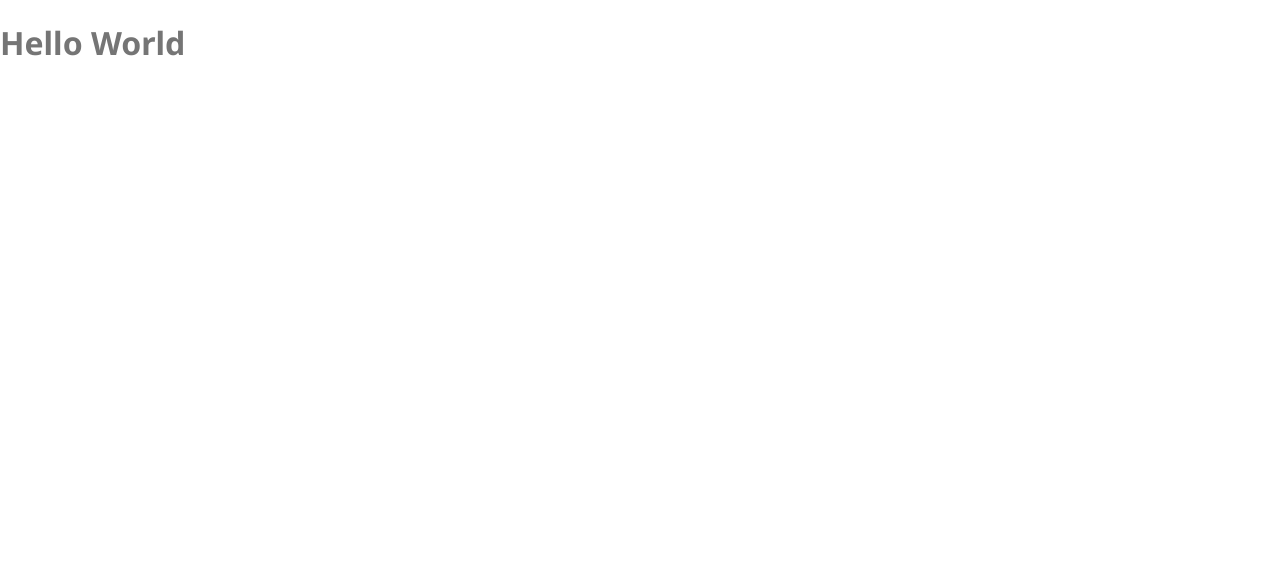
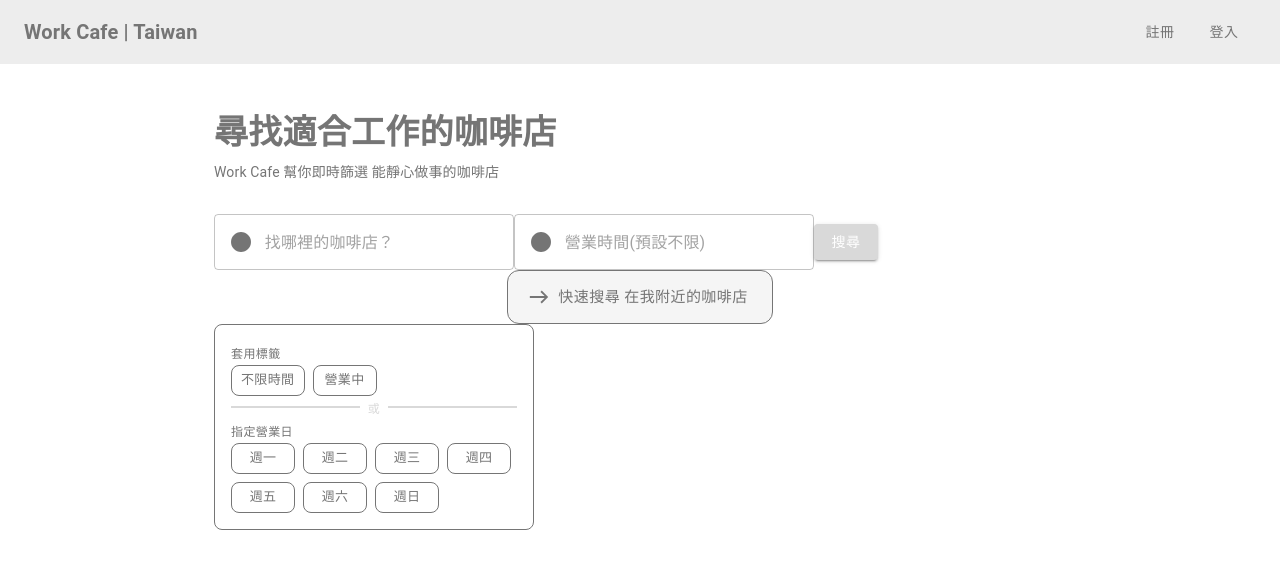
Before and after one commit to j606888/work-cafe-next, a Next.js app: page / in a window 1280 px wide. Shown: the top 568 px of the page. Built offline with nearby package versions, Linux system fonts and the light colour scheme.

Commit message:
✨ Add TimeSelector

```diff
--- /dev/null
+++ b/components/Button.js
@@ -0,0 +1,11 @@
+import * as React from "react"
+import MuiButton from "@mui/material/Button"
+import EastIcon from "@mui/icons-material/East"
+
+export default function Button() {
+  return (
+    <MuiButton variant="outlined" startIcon={<EastIcon />} size="large" sx={{ borderRadius: 3, paddingX: 3, paddingY: 1.6, backgroundColor: '#F5F5F5', color: '#757575', borderColor: '#757575'}}>
+      快速搜尋 在我附近的咖啡店
+    </MuiButton>
+  )
+}
--- /dev/null
+++ b/components/Navbar.js
@@ -0,0 +1,28 @@
+import * as React from "react"
+import AppBar from "@mui/material/AppBar"
+import Box from "@mui/material/Box"
+import Toolbar from "@mui/material/Toolbar"
+import Typography from "@mui/material/Typography"
+import Button from "@mui/material/Button"
+
+export default function Navbar() {
+  return (
+    <Box sx={{ flexGrow: 1 }}>
+      <AppBar
+        position="static"
+        sx={{ backgroundColor: "#EDEDED", color: "#757575" }}
+        elevation={0}
+      >
+        <Toolbar>
+          <Typography variant="h6" component="div" sx={{ flexGrow: 1 }} fontWeight="bold">
+            Work Cafe | Taiwan
+          </Typography>
+          <Box>
+            <Button color="inherit">註冊</Button>
+            <Button color="inherit">登入</Button>
+          </Box>
+        </Toolbar>
+      </AppBar>
+    </Box>
+  )
+}
--- /dev/null
+++ b/components/TimeSelector/Button.js
@@ -0,0 +1,14 @@
+import styled from "@emotion/styled"
+import MuiButton from "@mui/material/Button"
+
+const ColorButton = styled(MuiButton)(({ theme }) => ({
+  color: '#757575',
+  borderRadius: 8,
+  borderColor: '#757575',
+}))
+
+const Button = ({ children }) => {
+  return <ColorButton variant="outlined" size="small">{children}</ColorButton>
+}
+
+export default Button
--- /dev/null
+++ b/components/TimeSelector/SplitLine.js
@@ -0,0 +1,25 @@
+import { Box, Grid, Typography } from '@mui/material'
+import React from 'react'
+
+const SplitLine = () => {
+  return (
+    <Grid container alignItems="center" justifyContent="center" spacing={0.5}>
+      <Grid item xs={5.5}>
+        <Box sx={{ height: 1, border: 0.5, color: "#D9D9D9" }} />
+      </Grid>
+      <Grid item xs={1} sx={{ textAlign: "center" }}>
+        <Typography
+          sx={{ color: "#D9D9D9", textAlign: "center" }}
+          variant="caption"
+        >
+          或
+        </Typography>
+      </Grid>
+      <Grid item xs={5.5}>
+        <Box sx={{ height: 1, border: 0.5, color: "#D9D9D9" }} />
+      </Grid>
+    </Grid>
+  )
+}
+
+export default SplitLine
--- /dev/null
+++ b/components/TimeSelector/index.js
@@ -0,0 +1,37 @@
+import { Box, Grid, Stack, Typography } from "@mui/material"
+import React from "react"
+import Button from "./Button"
+import SplitLine from "./SplitLine"
+
+const TimeSelector = () => {
+  return (
+    <Box
+      sx={{
+        width: "320px",
+        border: 1,
+        borderRadius: 2,
+        borderColor: "#757575",
+        padding: 2,
+      }}
+    >
+      <Typography variant="caption">套用標籤</Typography>
+      <Stack direction="row" spacing={1}>
+        <Button>不限時間</Button>
+        <Button>營業中</Button>
+      </Stack>
+      <SplitLine />
+      <Typography variant="caption">指定營業日</Typography>
+      <Grid container spacing={1}>
+        <Grid item><Button>週一</Button></Grid>
+        <Grid item><Button>週二</Button></Grid>
+        <Grid item><Button>週三</Button></Grid>
+        <Grid item><Button>週四</Button></Grid>
+        <Grid item><Button>週五</Button></Grid>
+        <Grid item><Button>週六</Button></Grid>
+        <Grid item><Button>週日</Button></Grid>
+      </Grid>
+    </Box>
+  )
+}
+
+export default TimeSelector
--- a/pages/index.js
+++ b/pages/index.js
@@ -1,5 +1,28 @@
+import Button from "@/components/Button"
+import Navbar from "@/components/Navbar"
+import SearchBar from "@/components/SearchBar"
+import TimeSelector from "@/components/TimeSelector"
+import { Box, Container, Grid, Typography } from "@mui/material"
+
 export default function RootPage() {
   return (
-    <h1>Hello World</h1>
+    <>
+      <Navbar />
+      <Container maxWidth="md">
+        <Box mt={6}>
+          <Typography variant="h4" component="h1" fontWeight="bold" mb={1}>
+            尋找適合工作的咖啡店
+          </Typography>
+          <Typography variant="body2" component="h3" mb={4}>
+            Work Cafe 幫你即時篩選 能靜心做事的咖啡店
+          </Typography>
+          <SearchBar />
+          <Grid container justifyContent="center">
+            <Button />
+          </Grid>
+        </Box>
+        <TimeSelector />
+      </Container>
+    </>
   )
 }
```
